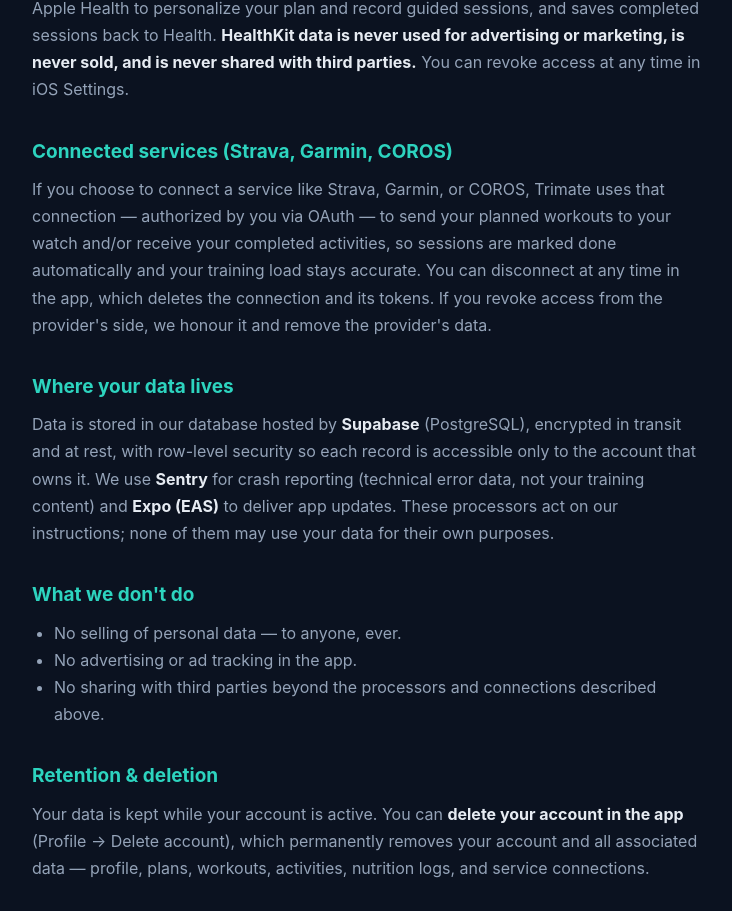
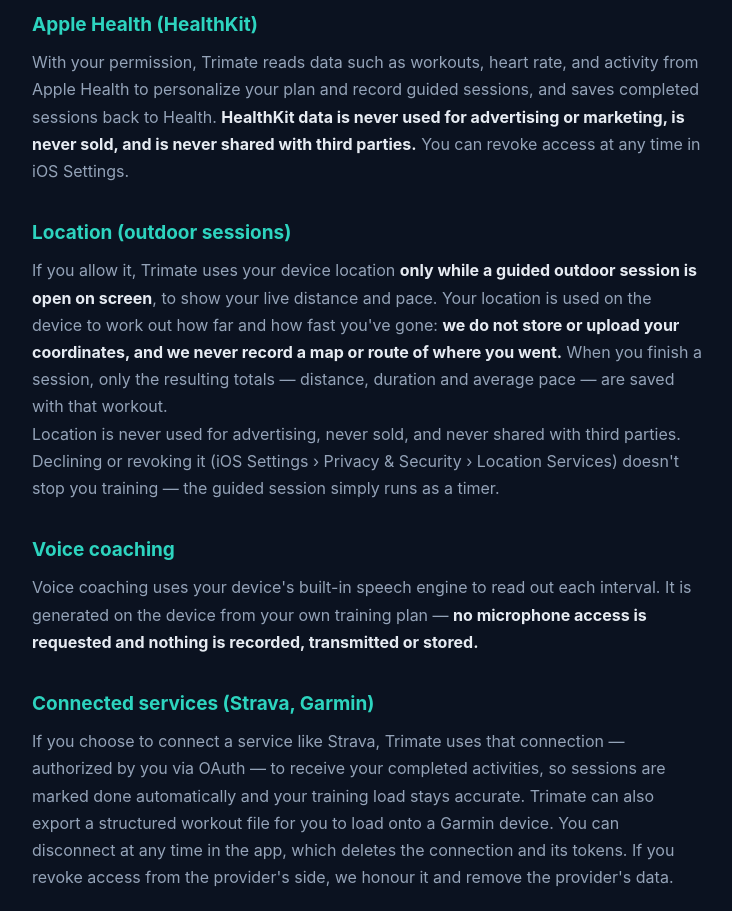
Before and after one commit to jamiebbb/trimate-site, a plain HTML site: page privacy.html in a window 1280 px wide. Shown: the part 762-1673 px from the top of the page, without its empty margins (272-1004 px from the left). Drawn offline with Linux system fonts and the light colour scheme.

Commit message:
Privacy: disclose location + voice coaching; drop COROS claim
- New "Location (outdoor sessions)" section: used only while a guided
  outdoor session is on screen; coordinates never stored or uploaded and no
  route/map recorded — only distance/duration/avg pace totals are saved.
  Required disclosure now that the app tracks GPS (UK GDPR + App Review).
- New "Voice coaching" section: on-device speech, no microphone, nothing
  recorded — heads off the obvious question.
- Connected services no longer claims COROS (no integration shipped).
- Effective date bumped to 7 July 2026.

```diff
--- a/privacy.html
+++ b/privacy.html
@@ -28,7 +28,7 @@
   <main>
     <div class="logo"><a href="index.html">Trimate</a></div>
     <h1>Privacy Policy</h1>
-    <p class="date">Effective 10 June 2026</p>
+    <p class="date">Effective 7 July 2026</p>
 
     <p>
       Trimate is a triathlon training app. This policy explains what data the app handles,
@@ -47,6 +47,9 @@
         pace, power).</li>
       <li><strong>Nutrition data:</strong> dietary preferences, exclusions, and meal/fueling
         logs, if you use the Fuel features.</li>
+      <li><strong>Location (optional):</strong> while a guided outdoor session is open, to
+        show live distance and pace. Coordinates stay on your device — only the resulting
+        distance/pace totals are saved. See "Location" below.</li>
       <li><strong>Product analytics:</strong> first-party usage events (e.g. "workout
         completed", "meals planned") with your account id, platform, and app version — used
         only to understand and improve the app. No third-party ad or tracking SDKs.</li>
@@ -61,14 +64,36 @@
       access at any time in iOS Settings.
     </p>
 
-    <h2>Connected services (Strava, Garmin, COROS)</h2>
+    <h2>Location (outdoor sessions)</h2>
     <p>
-      If you choose to connect a service like Strava, Garmin, or COROS, Trimate uses that
-      connection — authorized by you via OAuth — to send your planned workouts to your watch
-      and/or receive your completed activities, so sessions are marked done automatically and
-      your training load stays accurate. You can disconnect at any time in the app, which
-      deletes the connection and its tokens. If you revoke access from the provider's side,
-      we honour it and remove the provider's data.
+      If you allow it, Trimate uses your device location <strong>only while a guided outdoor
+      session is open on screen</strong>, to show your live distance and pace. Your location is
+      used on the device to work out how far and how fast you've gone:
+      <strong>we do not store or upload your coordinates, and we never record a map or route of
+      where you went.</strong> When you finish a session, only the resulting totals — distance,
+      duration and average pace — are saved with that workout.
+    </p>
+    <p>
+      Location is never used for advertising, never sold, and never shared with third parties.
+      Declining or revoking it (iOS Settings &rsaquo; Privacy &amp; Security &rsaquo; Location
+      Services) doesn't stop you training — the guided session simply runs as a timer.
+    </p>
+
+    <h2>Voice coaching</h2>
+    <p>
+      Voice coaching uses your device's built-in speech engine to read out each interval. It is
+      generated on the device from your own training plan — <strong>no microphone access is
+      requested and nothing is recorded, transmitted or stored.</strong>
+    </p>
+
+    <h2>Connected services (Strava, Garmin)</h2>
+    <p>
+      If you choose to connect a service like Strava, Trimate uses that connection — authorized
+      by you via OAuth — to receive your completed activities, so sessions are marked done
+      automatically and your training load stays accurate. Trimate can also export a structured
+      workout file for you to load onto a Garmin device. You can disconnect at any time in the
+      app, which deletes the connection and its tokens. If you revoke access from the provider's
+      side, we honour it and remove the provider's data.
     </p>
 
     <h2>Where your data lives</h2>
```
